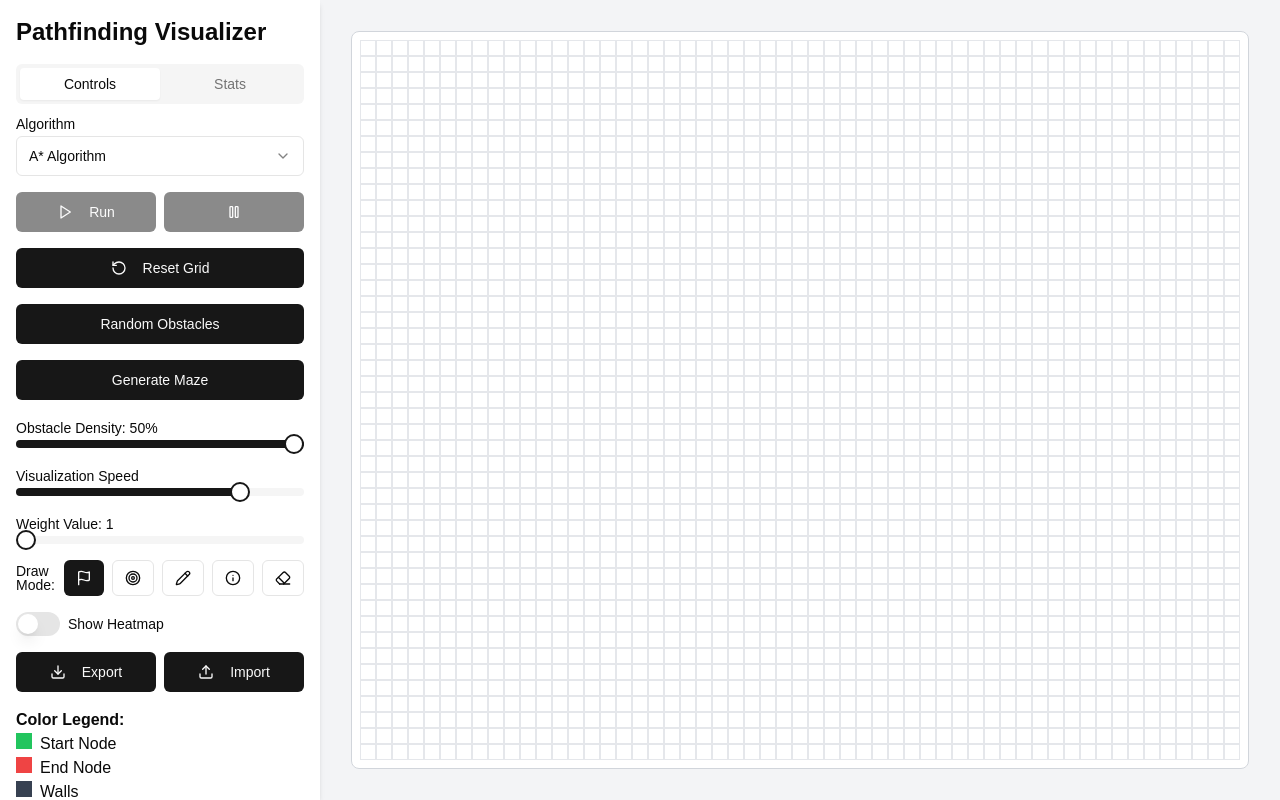
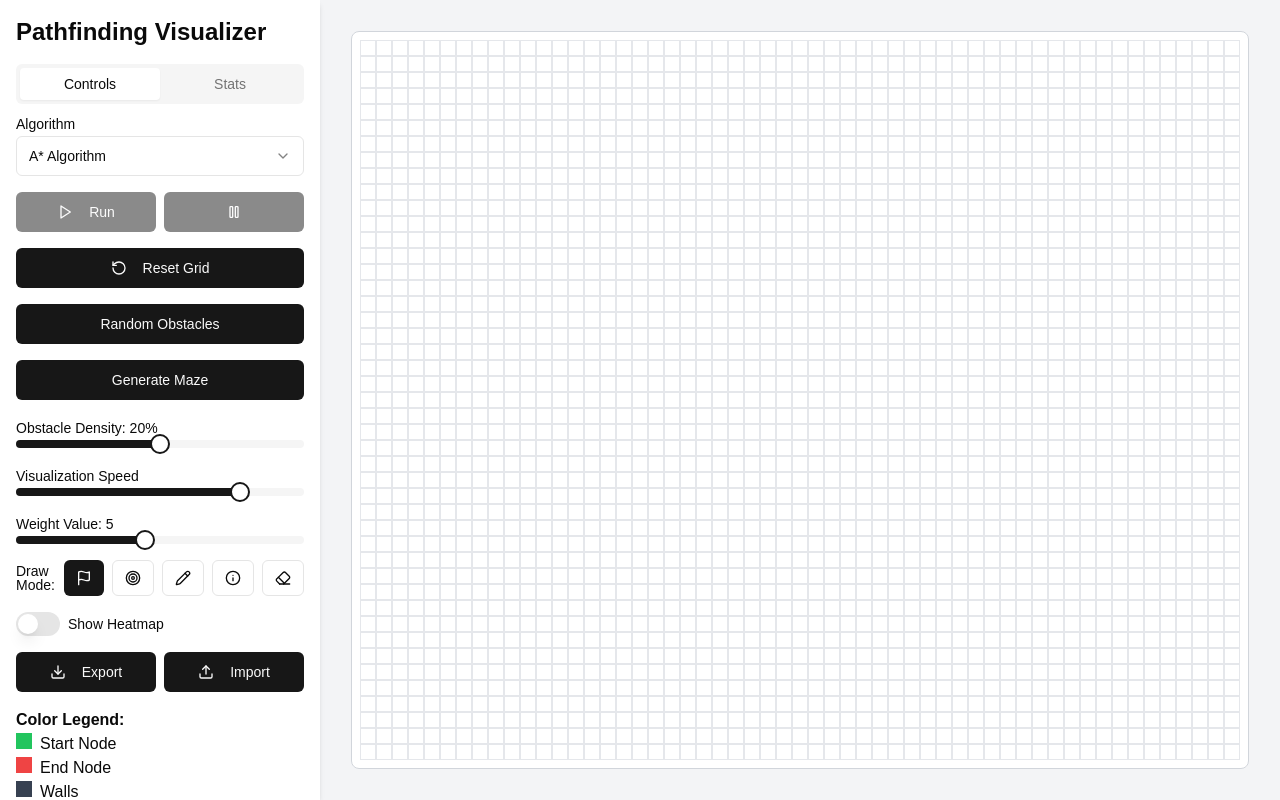
Before and after one commit to basith-ahmed/search-algo-visualizer, a Next.js app: page / in a window 1280 px wide. Built offline with nearby package versions, Linux system fonts and the light colour scheme.

Commit message:
chore: updated default values

```diff
--- a/app/page.tsx
+++ b/app/page.tsx
@@ -168,13 +168,13 @@ export default function Home() {
   >("astar"); // Removed swarm algorithms
   const [isRunning, setIsRunning] = useState(false);
   const [isPaused, setIsPaused] = useState(false);
-  const [obstaclePercentage, setObstaclePercentage] = useState(50);
+  const [obstaclePercentage, setObstaclePercentage] = useState(20);
   const [isDrawing, setIsDrawing] = useState(false);
   const [drawMode, setDrawMode] = useState<
     "wall" | "weight" | "erase" | "start" | "end"
   >("start");
   const [visualizationSpeed, setVisualizationSpeed] = useState(80);
-  const [weightValue, setWeightValue] = useState(1);
+  const [weightValue, setWeightValue] = useState(5);
   const [stats, setStats] = useState({
     visitedNodes: 0,
     pathLength: 0,
```
